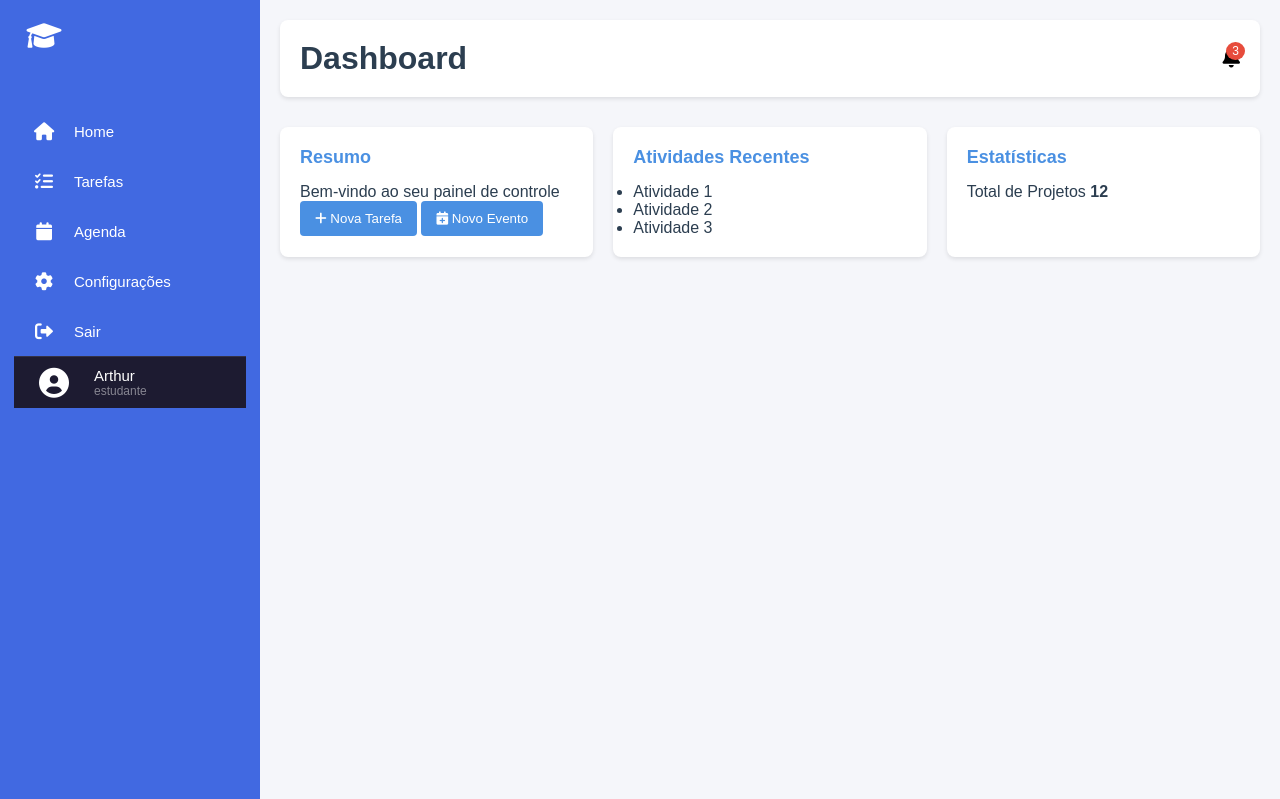
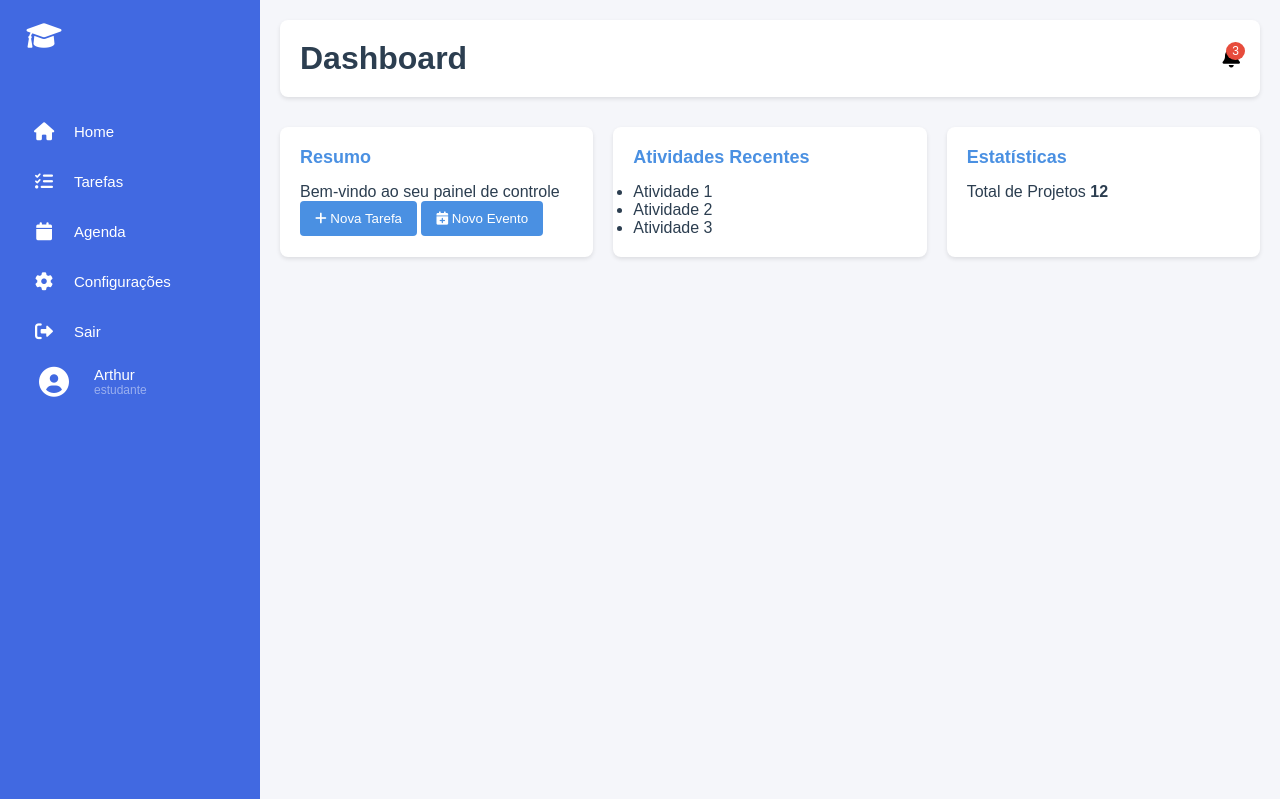
Before and after one commit to arthurhvieira1/Projeto-Final-OO, a Flask app: page /dashboard in a window 1280 px wide. Shown: the top 799 px of the page. Run offline with Flask 3, Linux system fonts and the light colour scheme; a user stored in the database is signed in.

Commit message:
Troca de cor na dashboard

```diff
--- a/static/css/dashboard.css
+++ b/static/css/dashboard.css
@@ -170,9 +170,8 @@ header {
     position: fixed;
     bottom: 0;
     width: calc(var(--sidebar-width) - 28px);
-    background: var(--secondary-color);
+    background: #4169E1;  /* Changed from var(--secondary-color) to #4169E1 */
     padding: 10px;
-    border-top: 1px solid rgba(255, 255, 255, 0.1);
 }
 
 .profile-details {
--- a/templates/dashboard.html
+++ b/templates/dashboard.html
@@ -131,6 +131,5 @@
         </div>
     </div>
 
-    <script src="{{ url_for('static', filename='js/dashboard.js') }}"></script>
 </body>
 </html>
```
Also changed, not shown: instance/users.db.
